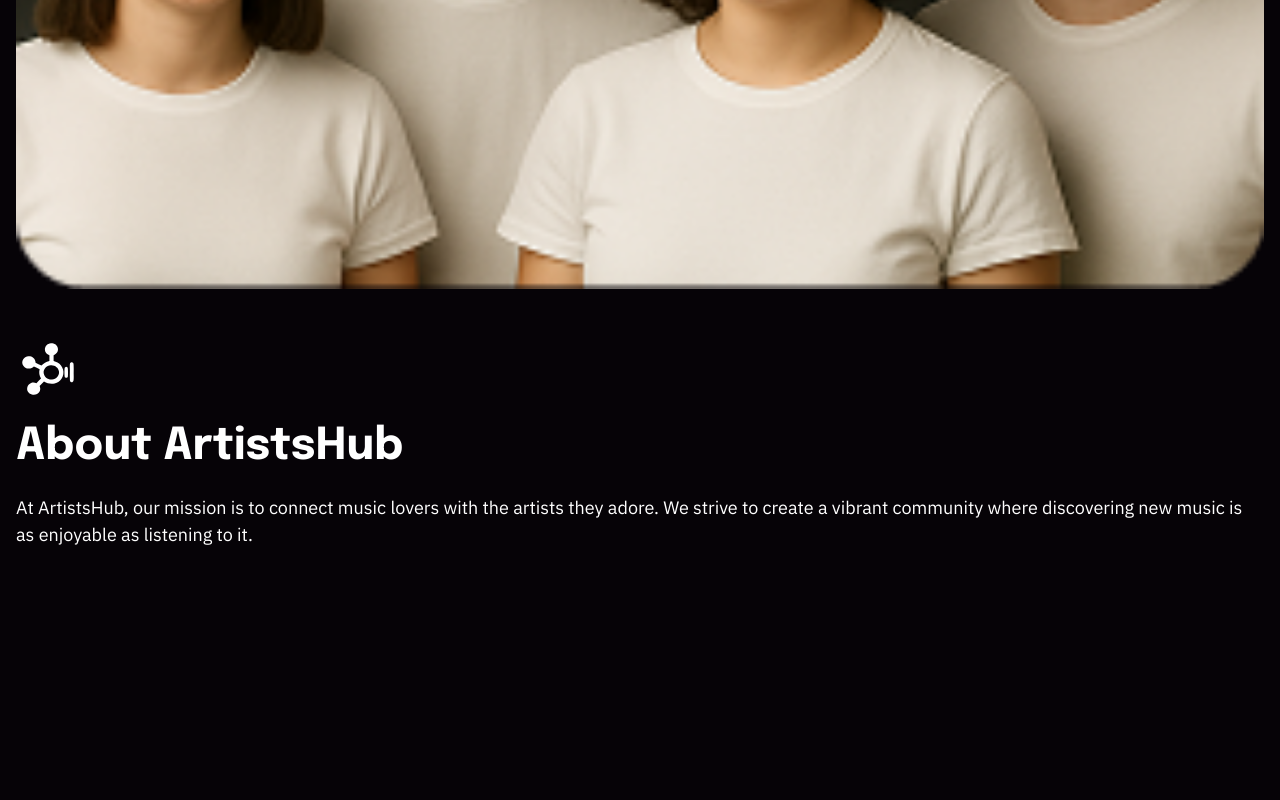
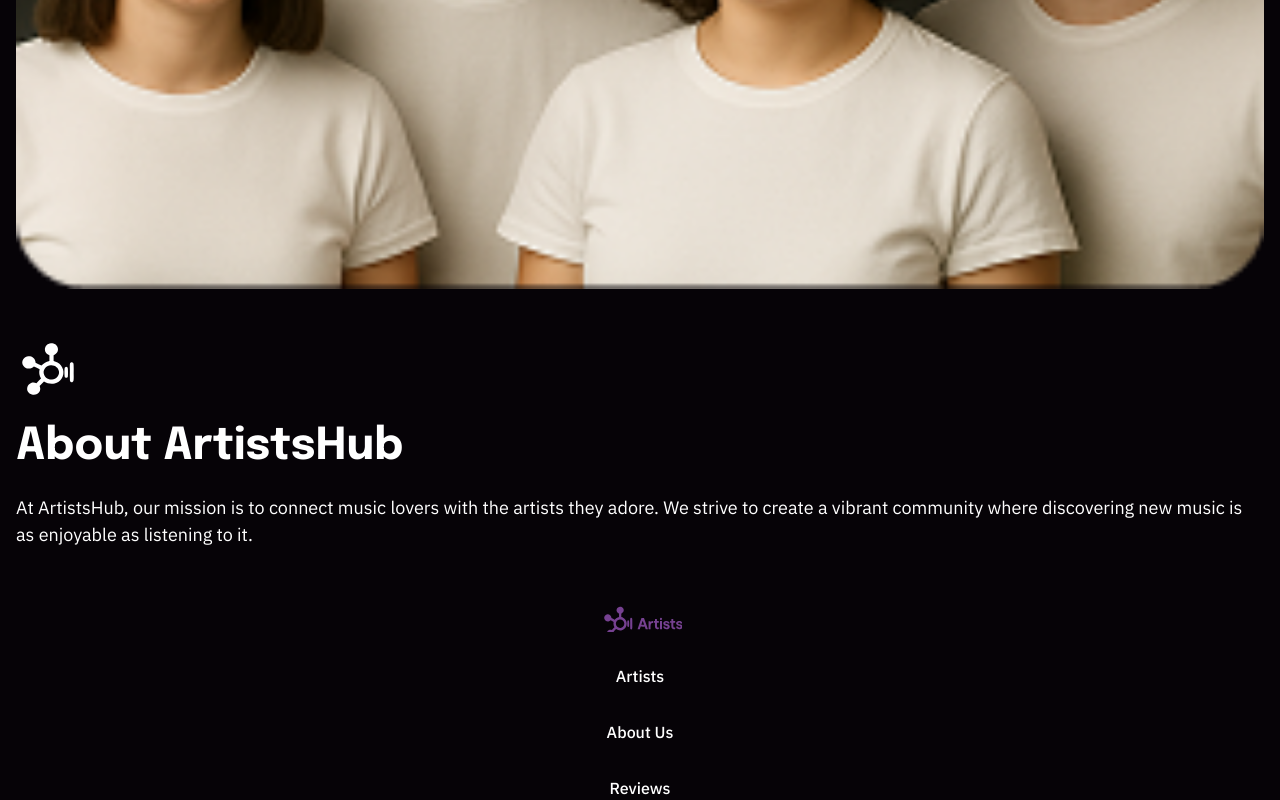
Before and after one commit to slavon4ikk3kk/artist, a React (Create React App) app in the folder artisthub/: page / in a window 1280 px wide. Shown: the part 2781-3581 px from the top of the page. Before the commit the page ends 3377 px from the top, so only its background shows below. Built offline with nearby package versions, Linux system fonts and the light colour scheme; no server answers.

Commit message:
add footer

```diff
--- a/artisthub/src/App.js
+++ b/artisthub/src/App.js
@@ -1,6 +1,7 @@
 import "./App.css";
 import About from "./components/about/AboutUs";
 import Artist from "./components/artistList/Artist";
+import Footer from "./components/footer/Footer";
 import Header from "./components/header/Header";
 import Hero from "./components/hero/Hero";
 
@@ -11,6 +12,7 @@ function App() {
       <Hero></Hero>
       <Artist></Artist>
       <About></About>
+      <Footer></Footer>
     </div>
   );
 }
--- a/artisthub/src/assets/index.js
+++ b/artisthub/src/assets/index.js
@@ -12,6 +12,7 @@ import third from "./third.png";
 import four from "./four.png";
 import five from "./five.png";
 import logoIcon from "./logoIcon.svg";
+import purple from "./purpleLogo.svg";
 
 
-export default {arrow, logo, menu, youtube, close, people, icon, rightArrow, first, second, third, four, five, logoIcon};
+export default {arrow, logo, menu, youtube, close, people, icon, rightArrow, first, second, third, four, five, logoIcon, purple};
--- /dev/null
+++ b/artisthub/src/components/footer/Footer.jsx
@@ -0,0 +1,30 @@
+import React from 'react'
+import s from "./Footer.module.css"
+import images from "../../assets/index"
+
+const Footer = () => {
+    return (
+        <footer className={s.footer}>
+            <img src={images.purple} className={s.purple}/>
+            <ul className={s.ul}>
+                <li>
+                    <a href="#artists">
+                        Artists
+                    </a>
+                </li>
+                <li>
+                    <a href="#about">
+                        About Us
+                    </a>
+                </li>
+                <li>
+                    <a href="#">
+                        Reviews
+                    </a>
+                </li>
+            </ul>
+        </footer>
+    )
+}
+
+export default Footer
--- /dev/null
+++ b/artisthub/src/components/footer/Footer.module.css
@@ -0,0 +1,25 @@
+.ul {
+    list-style: none;
+    display: flex;
+    align-items: center;
+    justify-content: center;
+    flex-direction: column;
+    color: white;
+    gap: 32px;
+    font-family: "IBM Plex Sans", sans-serif;
+    font-weight: 500;
+    font-size: 16px;
+    line-height: 150%;
+}
+
+.purple {
+    width: 84px;
+    height: auto;
+}
+.footer{
+    display: flex;
+    align-items: center;
+    justify-content: center;
+    flex-direction: column;
+    gap: 32px;
+}
```
Also changed, not shown: artisthub/src/assets/purpleLogo.svg (added).
